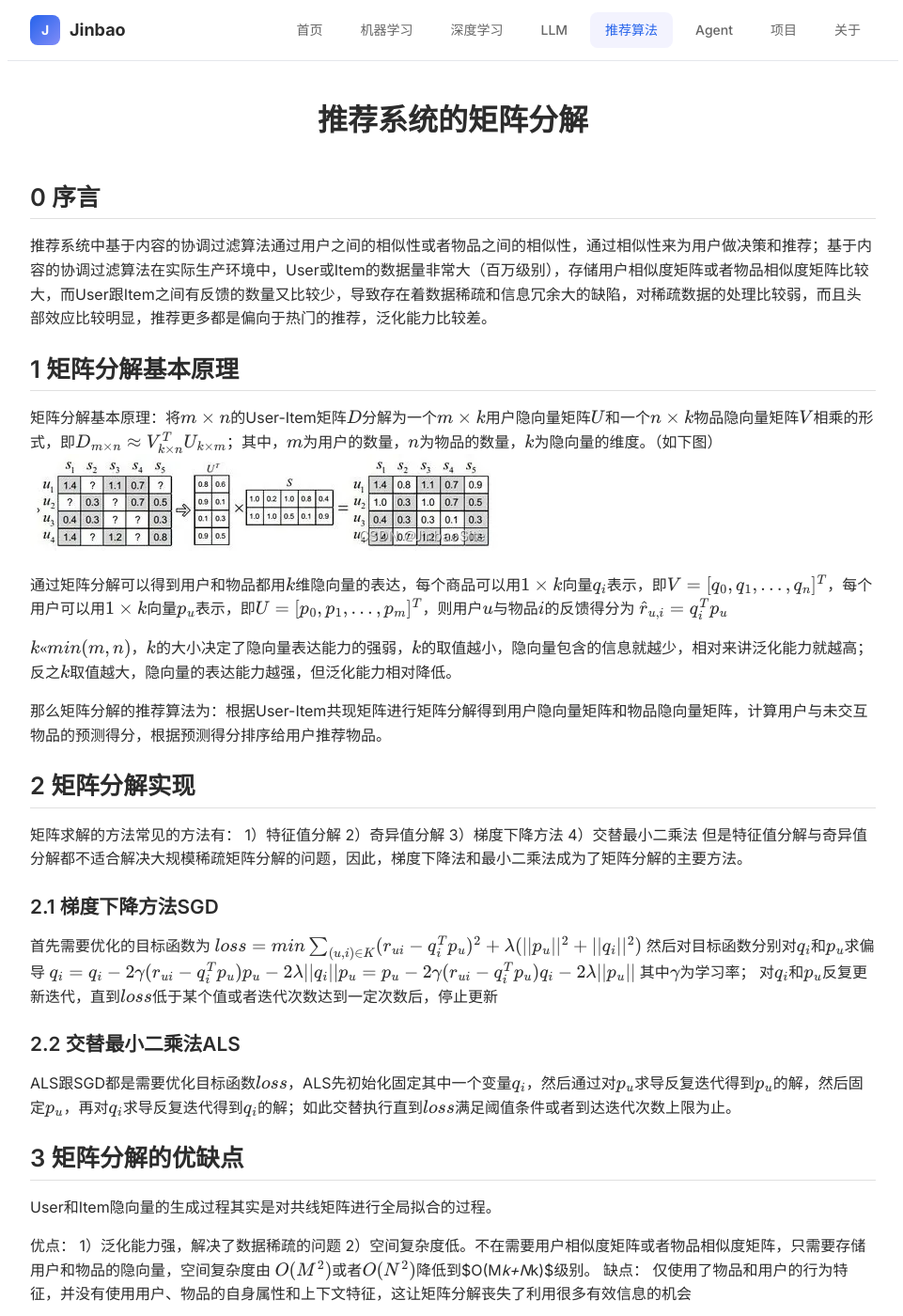
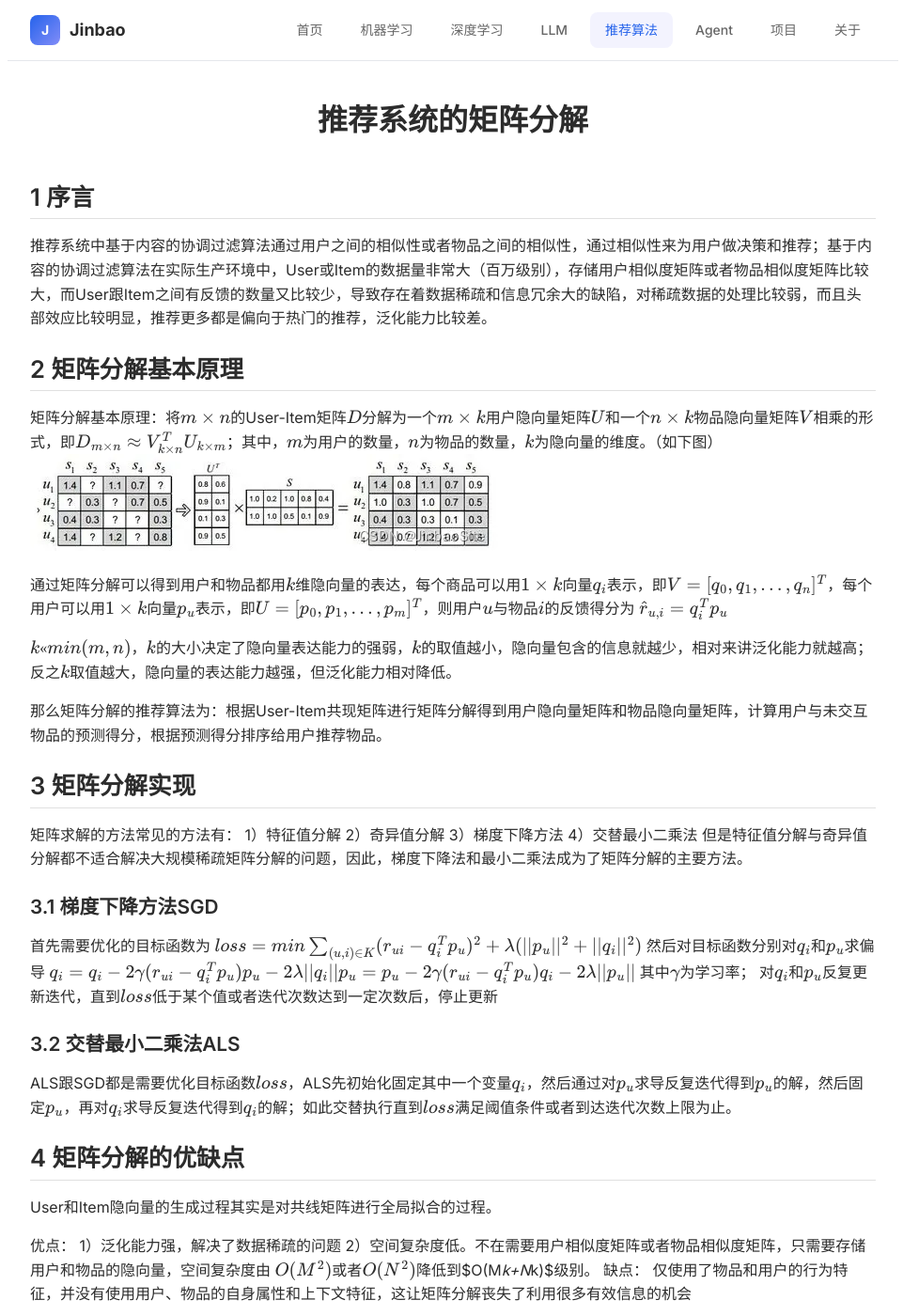
Before and after one commit to JinbaoSite/jinbaosite.github.io, a Jekyll site: the page built from recsys/mf.md, in a window 1280 px wide and 1400 px high. Shown: the whole window at 94% size, without its empty margins (158-1119 px from the left). Built offline with Jekyll 4.4.1, drawn with Linux system fonts in a browser that asks for light colours; our own code applies the rules of GitHub Pages for plain Markdown files; formulas are drawn with MathJax 3.

Commit message:
Update mf.md

```diff
--- a/recsys/mf.md
+++ b/recsys/mf.md
@@ -1,10 +1,10 @@
 # 推荐系统的矩阵分解
 
-## 0 序言
+## 1 序言
 
 推荐系统中基于内容的协调过滤算法通过用户之间的相似性或者物品之间的相似性，通过相似性来为用户做决策和推荐；基于内容的协调过滤算法在实际生产环境中，User或Item的数据量非常大（百万级别），存储用户相似度矩阵或者物品相似度矩阵比较大，而User跟Item之间有反馈的数量又比较少，导致存在着数据稀疏和信息冗余大的缺陷，对稀疏数据的处理比较弱，而且头部效应比较明显，推荐更多都是偏向于热门的推荐，泛化能力比较差。
 
-## 1 矩阵分解基本原理
+## 2 矩阵分解基本原理
 
 矩阵分解基本原理：将$m \times n$的User-Item矩阵$D$分解为一个$m \times k$用户隐向量矩阵$U$和一个$n \times k$物品隐向量矩阵$V$相乘的形式，即$D_{m \times n} \approx V_{k \times n}^T U_{k \times m}$；其中，$m$为用户的数量，$n$为物品的数量，$k$为隐向量的维度。（如下图）
 ![在这里插入图片描述](https://cdn.jsdelivr.net/gh/JinbaoSite/jinbaosite.github.io@master/img/mf.png)
@@ -19,7 +19,7 @@ $k << min(m, n)$，$k$的大小决定了隐向量表达能力的强弱，$k$的
 
 那么矩阵分解的推荐算法为：根据User-Item共现矩阵进行矩阵分解得到用户隐向量矩阵和物品隐向量矩阵，计算用户与未交互物品的预测得分，根据预测得分排序给用户推荐物品。
 
-## 2 矩阵分解实现
+## 3 矩阵分解实现
 
 矩阵求解的方法常见的方法有：
 1）特征值分解
@@ -28,7 +28,7 @@ $k << min(m, n)$，$k$的大小决定了隐向量表达能力的强弱，$k$的
 4）交替最小二乘法
 但是特征值分解与奇异值分解都不适合解决大规模稀疏矩阵分解的问题，因此，梯度下降法和最小二乘法成为了矩阵分解的主要方法。
 
-### 2.1 梯度下降方法SGD
+### 3.1 梯度下降方法SGD
 
 首先需要优化的目标函数为
 $$
@@ -42,12 +42,12 @@ $$
 其中$\gamma$为学习率；
 对$q_i$和$p_u$反复更新迭代，直到$loss$低于某个值或者迭代次数达到一定次数后，停止更新
 
-### 2.2 交替最小二乘法ALS
+### 3.2 交替最小二乘法ALS
 
 ALS跟SGD都是需要优化目标函数$loss$，ALS先初始化固定其中一个变量$q_i$，然后通过对$p_u$求导反复迭代得到$p_u$的解，然后固定$p_u$，再对$q_i$求导反复迭代得到$q_i$的解；如此交替执行直到$loss$满足阈值条件或者到达迭代次数上限为止。
 
 
-## 3 矩阵分解的优缺点
+## 4 矩阵分解的优缺点
 
 User和Item隐向量的生成过程其实是对共线矩阵进行全局拟合的过程。
 
```
Also changed, not shown: other parts of recsys/mf.md (+5 -8 lines).
